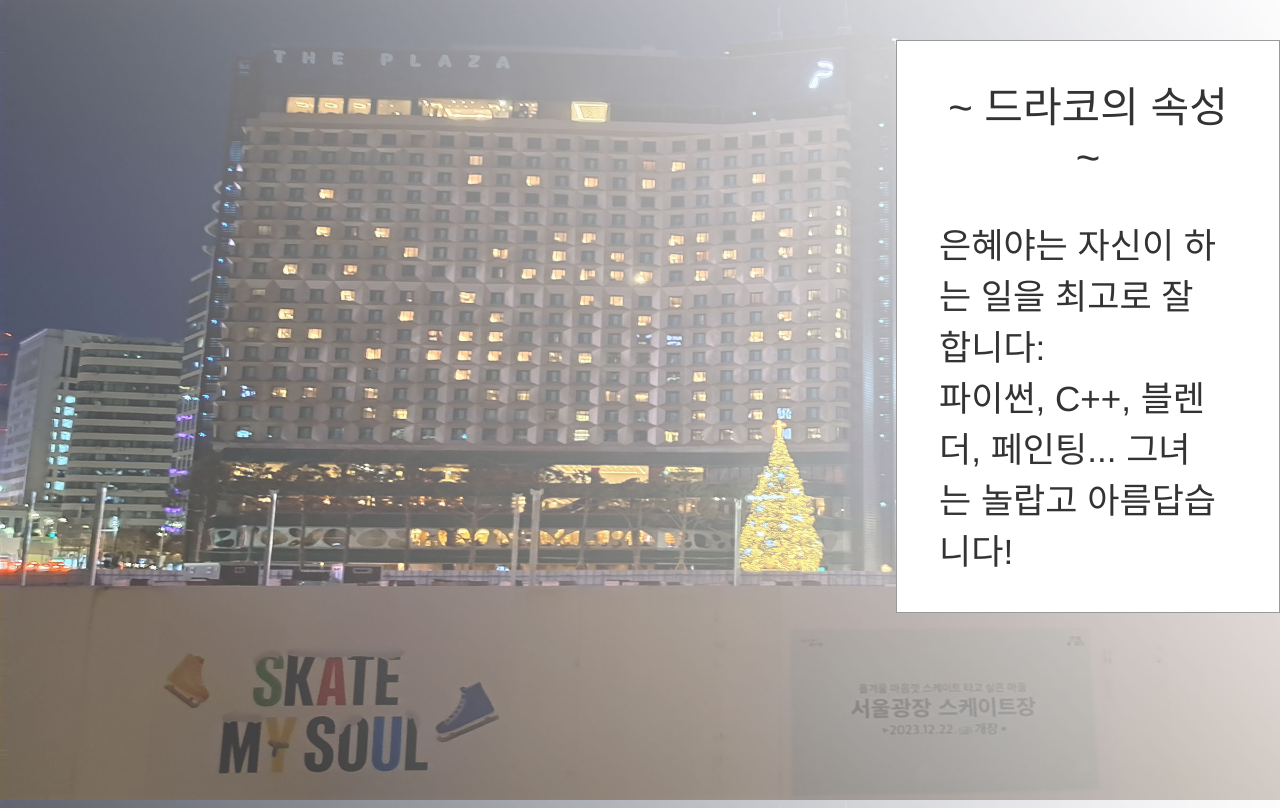
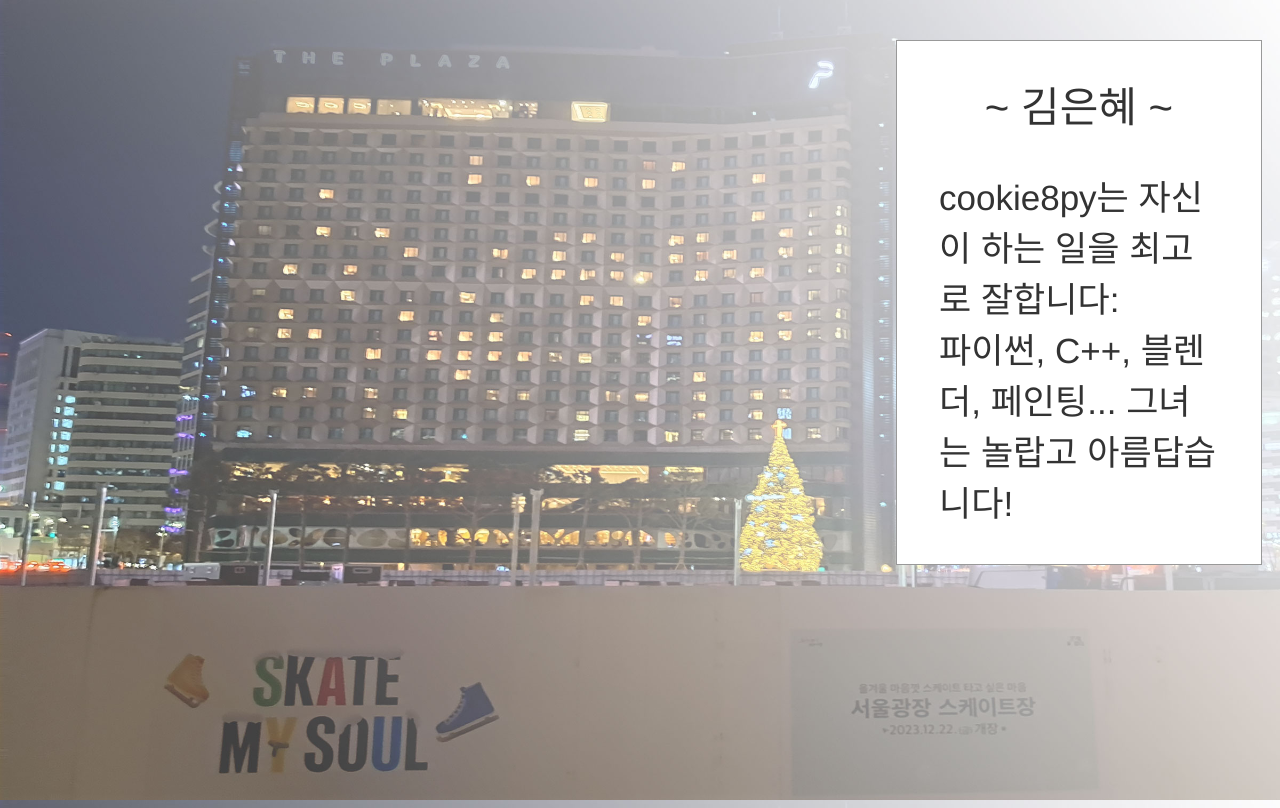
Before and after one commit to cookie8py/cookie, a plain HTML site: page index.html in a window 1280 px wide. Drawn offline with Linux system fonts and the light colour scheme; a web font is replaced by a local one.

Commit message:
Add files via upload
index change and text edits

```diff
--- a/index.html
+++ b/index.html
@@ -8,8 +8,8 @@
 </head>
 <body>
     <div id="Main">
-        <h1 id="MainHeader">~ 드라코의 속성 ~</h1>
-        <p>은혜야는 자신이 하는 일을 최고로 잘합니다:<br>파이썬, C++, 블렌더, 페인팅... 그녀는 놀랍고 아름답습니다!</p>
+        <h1 id="MainHeader">~ 김은혜 ~</h1>
+        <p>cookie8py는 자신이 하는 일을 최고로 잘합니다:<br>파이썬, C++, 블렌더, 페인팅... 그녀는 놀랍고 아름답습니다!</p>
     </div>
 
 </body>
```
